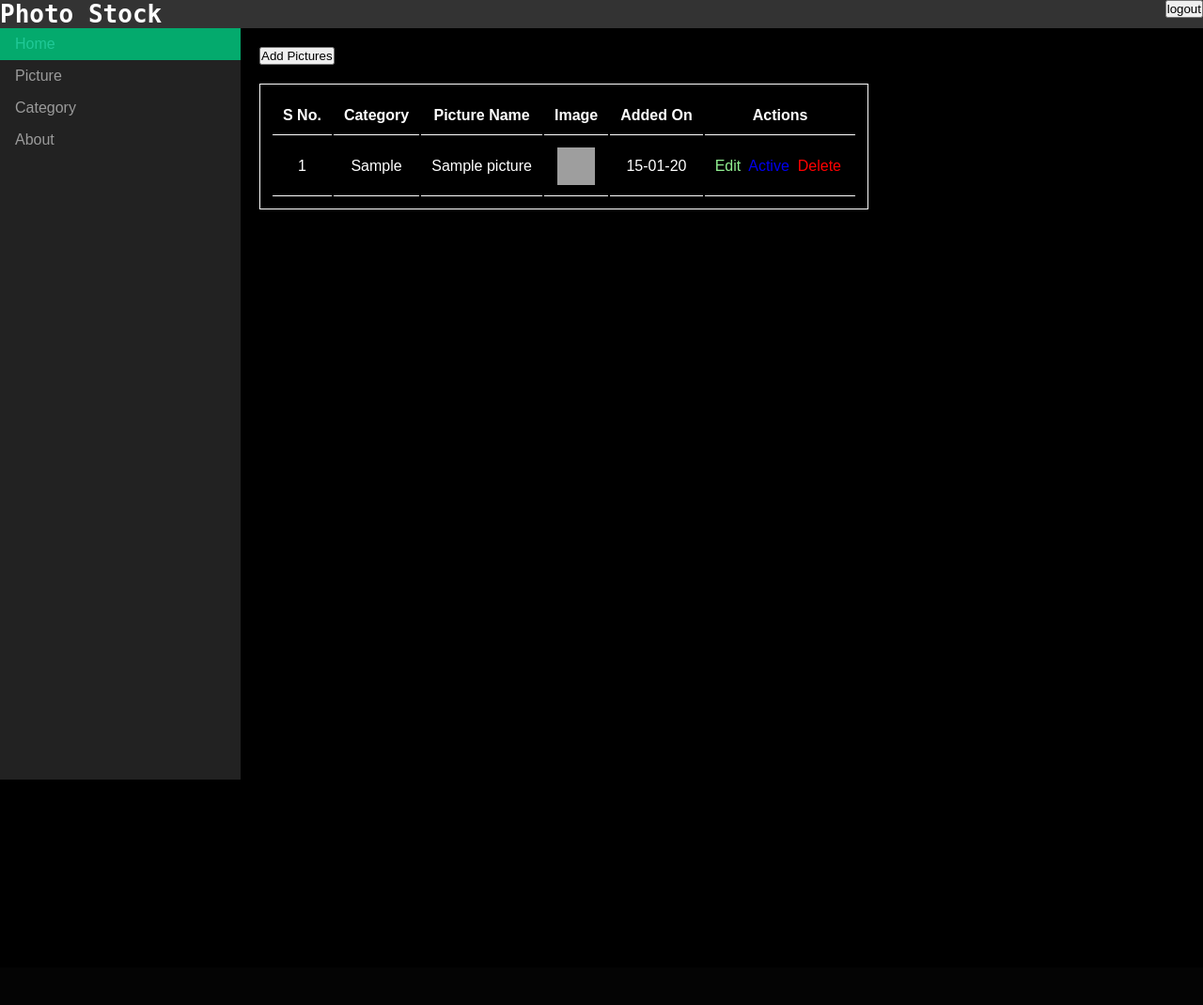
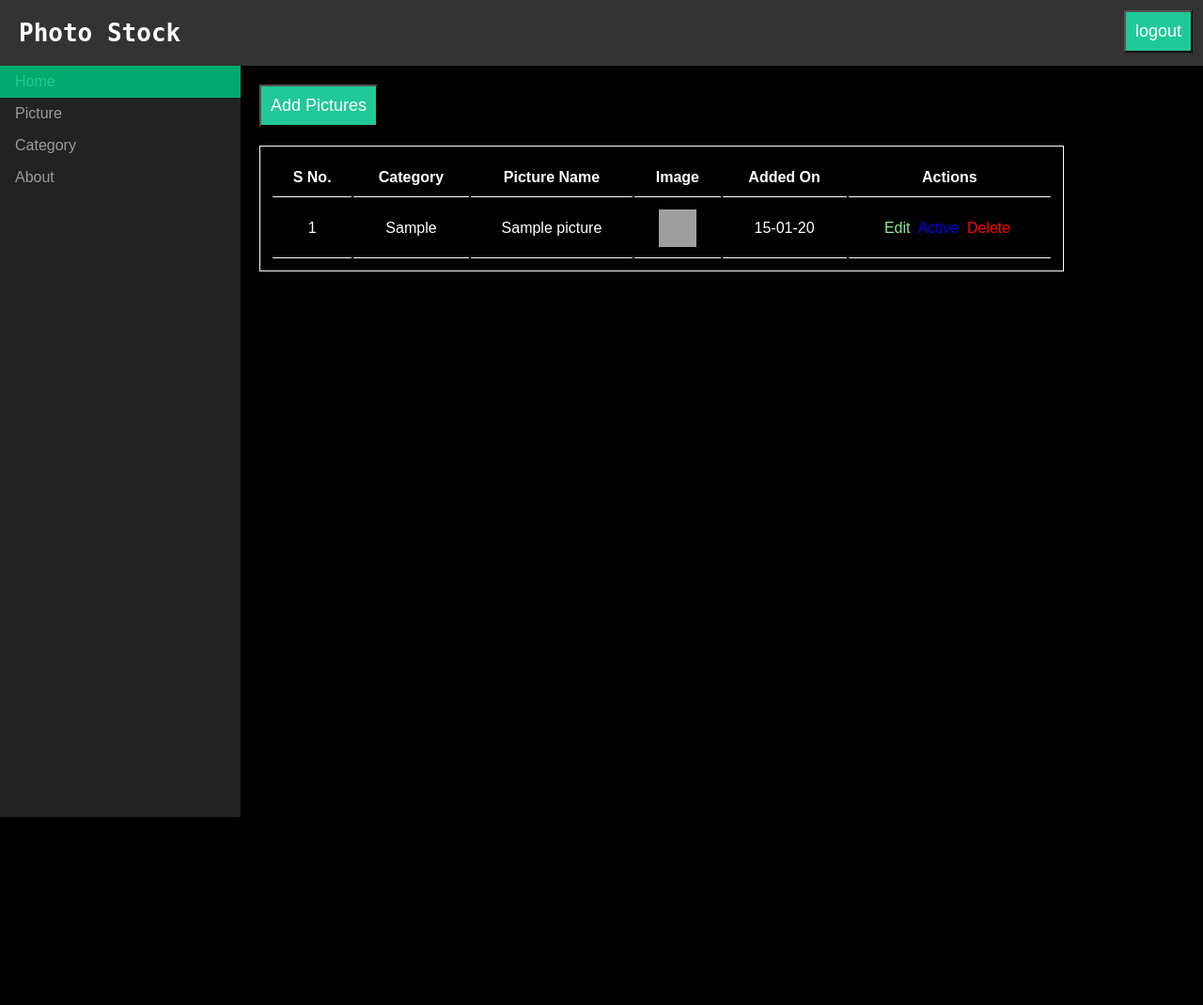
Before and after one commit to rubydosanjh814/Photo-Stock, a PHP site: page /portfolio/picture.php in a window 1280 px wide. Shown: the whole page at 94% size. Before the commit the page ends 830 px from the top, so only its background shows below. Run offline with PHP 8.4, Linux system fonts and the light colour scheme; the visitor is signed in with stand-in values (Sample User, id 1); tables that the repository leaves empty or names only in its code hold one stand-in row (values such as "Sample post"); grey boxes are pictures that could not be loaded.

Commit message:
css chages

```diff
--- a/category.php
+++ b/category.php
@@ -26,7 +26,7 @@ $sql = "Select * from category order by id";
 $result =mysqli_query($db,$sql);
 ?>
 <div class="admin_table_wrapper">
-<div><a href="manage_category.php"><button>Add Category</button></a></div>
+<div><a href="manage_category.php"><button class="fancy-btn">Add Category</button></a></div>
 <table>
     <thead>
     <tr>
--- a/checkout.php
+++ b/checkout.php
@@ -70,7 +70,7 @@ $dd= count($cartArr);
      <input type="text" name="UserName"></input><br>
       <lable>Password</lable>
      <input style="width: 100% !important;" type="Password" name="PassWord"></input><br>
-     <input class="fancy-btn" name="btn-chkout-login" type="submit" value="Login">Login</input>&nbsp;
+     <input class="fancy-btn" name="btn-chkout-login" type="submit" value="Login"></input>&nbsp;
      <a href="Register.php"><button class="fancy-btn">Register</button></a>
      </form>
       </div>
--- a/picture.php
+++ b/picture.php
@@ -43,7 +43,7 @@ where pictures.category_id=category.id order by pictures.id desc";
 $result =mysqli_query($db,$sql);
 ?>
 <div class="admin_table_wrapper">
-<div><a href="manage-picture.php"><button>Add Pictures</button></a></div>
+<div><a href="manage-picture.php"><button class="fancy-btn">Add Pictures</button></a></div>
 <table>
     <thead>
     <tr>
--- a/style.css
+++ b/style.css
@@ -140,6 +140,7 @@ body {
   padding: 20px;
   height: 1000px;
   float: left;
+  width: 70%;
 }
 .edit {
   color: lightgreen;
@@ -354,6 +355,7 @@ body {
 .nav-inner {
   display: flex;
   padding: 1.25em 1em;
+  overflow: hidden;
 }
 .nav-bar {
   margin-top: 20px;
@@ -679,6 +681,12 @@ table {
 ::marker {
   display: none;
 }
+
+.admin-logout-btn {
+  float: right;
+  padding: 11px;
+}
+
 /* Responsive layout - makes the two columns stack on top of each other instead of next to each other */
 @media screen and (max-width: 600px) {
   .column {
--- a/top.php
+++ b/top.php
@@ -41,8 +41,9 @@
  <title><?php echo $page_title.'_'.SITE_NAME?></title>
 
 <div class="top-bar">
-        <div class="top-inner"><h1>Photo Stock</h1>
-<a href="logout.php"><button>logout</button></a></div></div>
+        <div class="top-inner"><div class="logo"><h1>Photo Stock</h1> </div>
+        <div class="admin-logout-btn">
+<a href="logout.php"><button class="fancy-btn">logout</button></a></div></div></div>
 <?php
 include("nav.php");
 ?>
```
Also changed, not shown: header.php (+5 -3 lines).
